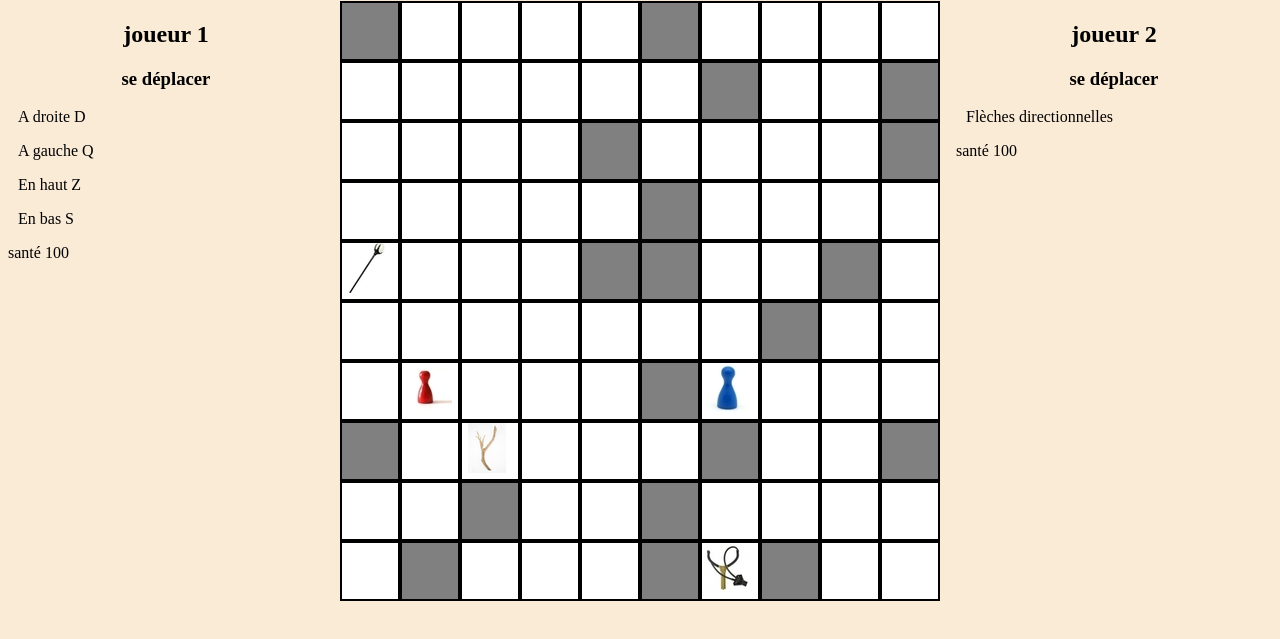
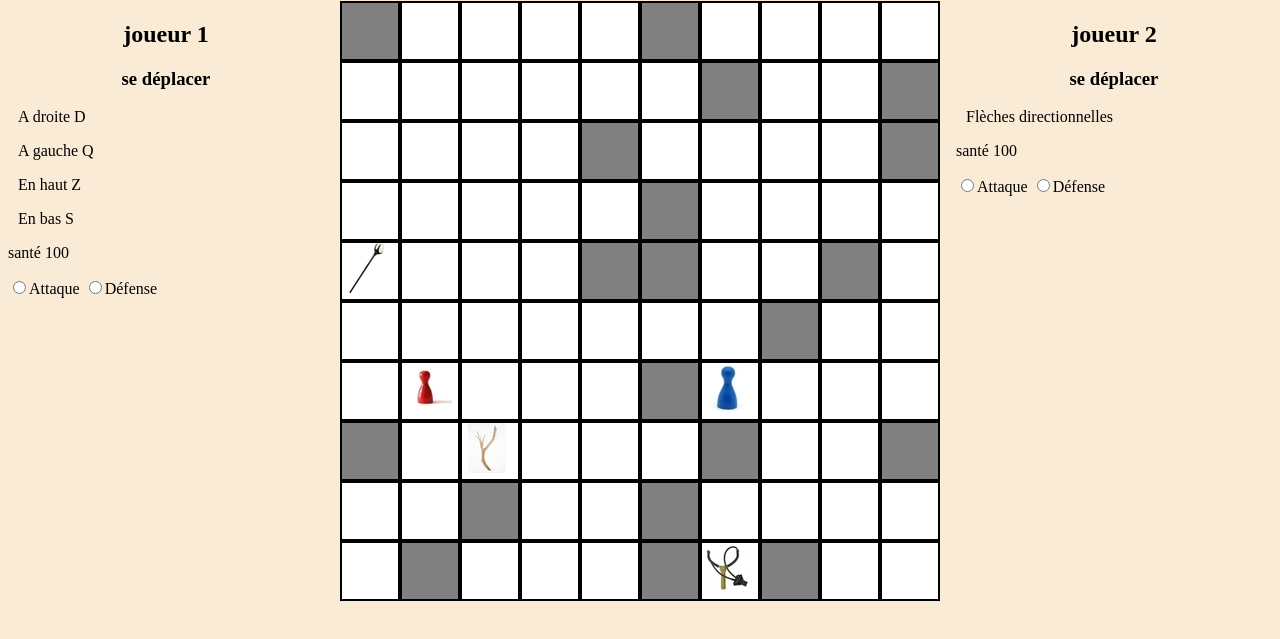
Before and after one commit to Elona2903/jeu-de-plateau, a plain HTML site: page index.html in a window 1280 px wide. Shown: the part 79-718 px from the top of the page. Drawn offline with nearby package versions, Linux system fonts and the light colour scheme.

Commit message:
essai bouton

```diff
--- a/index.html
+++ b/index.html
@@ -24,6 +24,10 @@
 
             </div>
             <p class='santej1'></p>
+            <input type="radio" value="a" name="player1">Attaque
+            <input type="radio" value="d" name="player1">Défense
+            <!--<input type="radio" value="a" name="player1" onclick="getChoice('player1')">Attaque
+            <input type="radio" value="d" name="player1" onclick="getChoice('player1')">Défense -->
         </div>
         <div class="plateau">
             <div id="jeu">
@@ -37,6 +41,10 @@
                 <p>Flèches directionnelles</p>
             </div>
             <p class='santej2'></p>
+            <input type="radio" value="a" name="player2">Attaque
+            <input type="radio" value="d" name="player2">Défense
+            <!--<input type="radio" value="a" name="player2" onclick="getChoice('player2')">Attaque
+            <input type="radio" value="d" name="player2" onclick="getChoice('player2')">Défense-->
         </div>
 
         <script src="http://code.jquery.com/jquery.js"></script>
--- a/js/initialisation.js
+++ b/js/initialisation.js
@@ -37,7 +37,7 @@ var newPlayer = {
         } else if (action === "defend") {
             this.health -= opponent.getDamage(0.5);
         }
-        $('.sante').text("santé " + parseInt(player.health));
+        alert(player.name + ' PV : ' + player.health);
     },
     //fonction contenant les actions d'un mouvement
     moveToLeft: function() {
@@ -218,6 +218,8 @@ var game = {
         players.push(playerOne, playerTwo);
         //affichage de la grille
         board.init()
+
+        //$('input').attr("disabled", "disabled");
     }
 };
 
```
Also changed, not shown: js/combat.js (+25 -2 lines).
